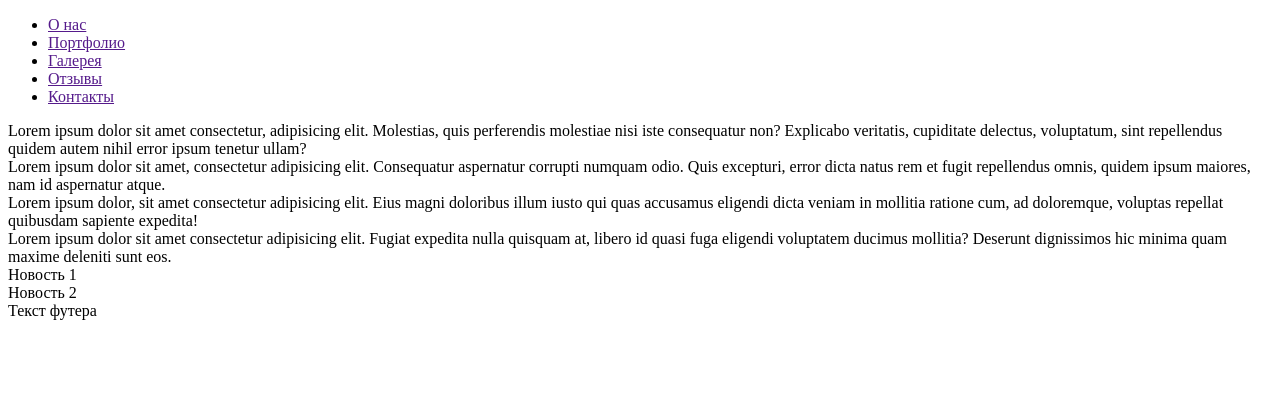
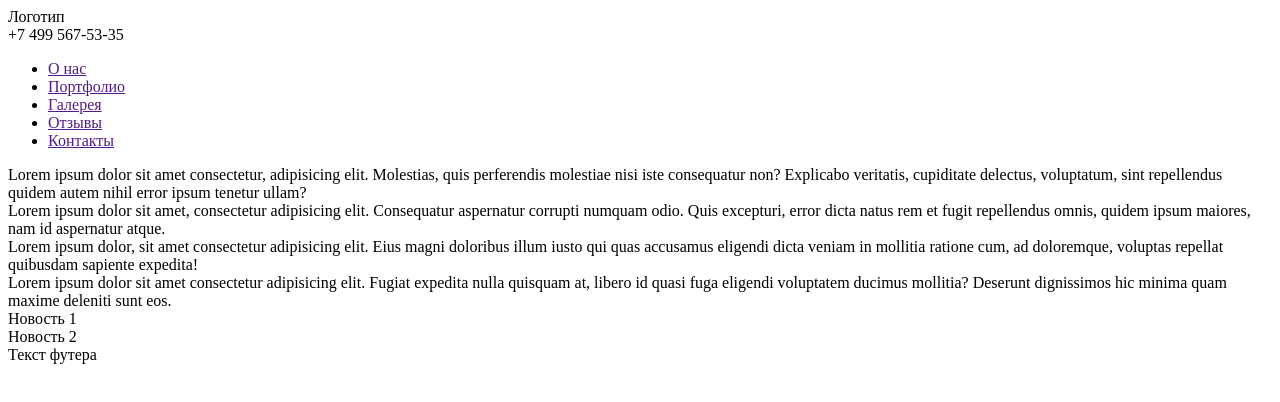
Before and after one commit to NikitaStaroverov/Html.Css, a plain HTML site: page index.html in a window 1280 px wide. Drawn offline with Linux system fonts and the light colour scheme.

Commit message:
верстка

```diff
--- a/index.html
+++ b/index.html
@@ -10,8 +10,8 @@
   <body>
     <div class="container">
         <header>
-            <div class="logo"></div>
-            <div class="contacts"></div>
+            <div class="logo">Логотип</div>
+            <div class="contacts">+7 499 567-53-35</div>
         </header>
         <nav class="main-menu">
             <ul class="main-menu-list">
```
